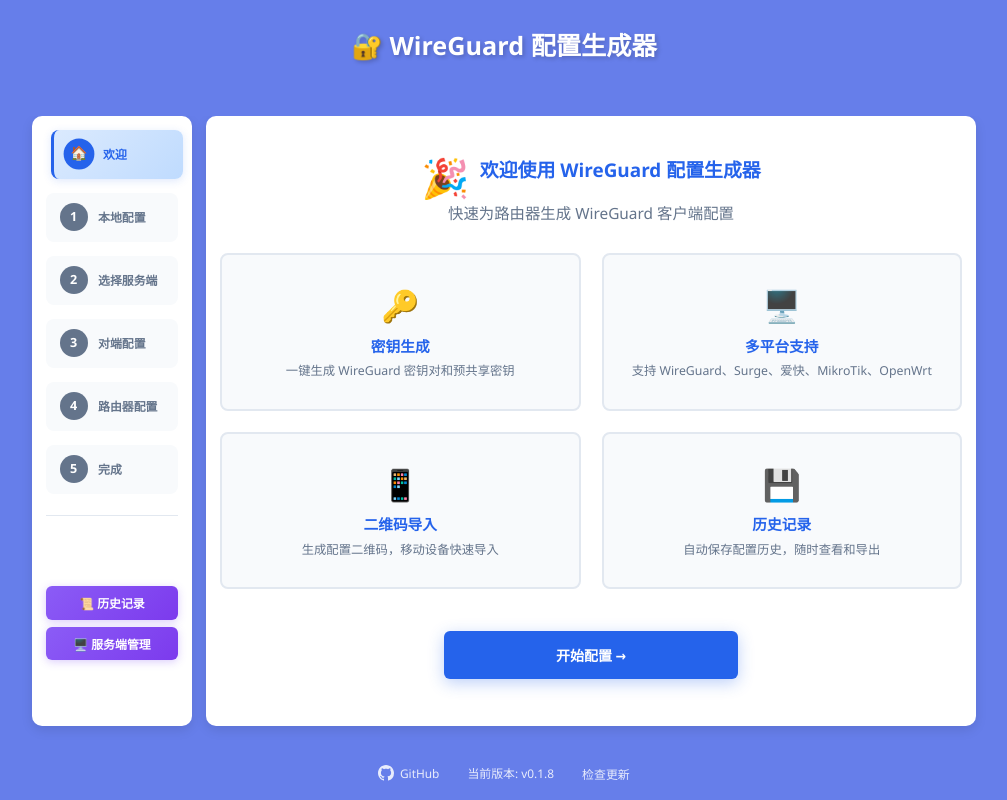
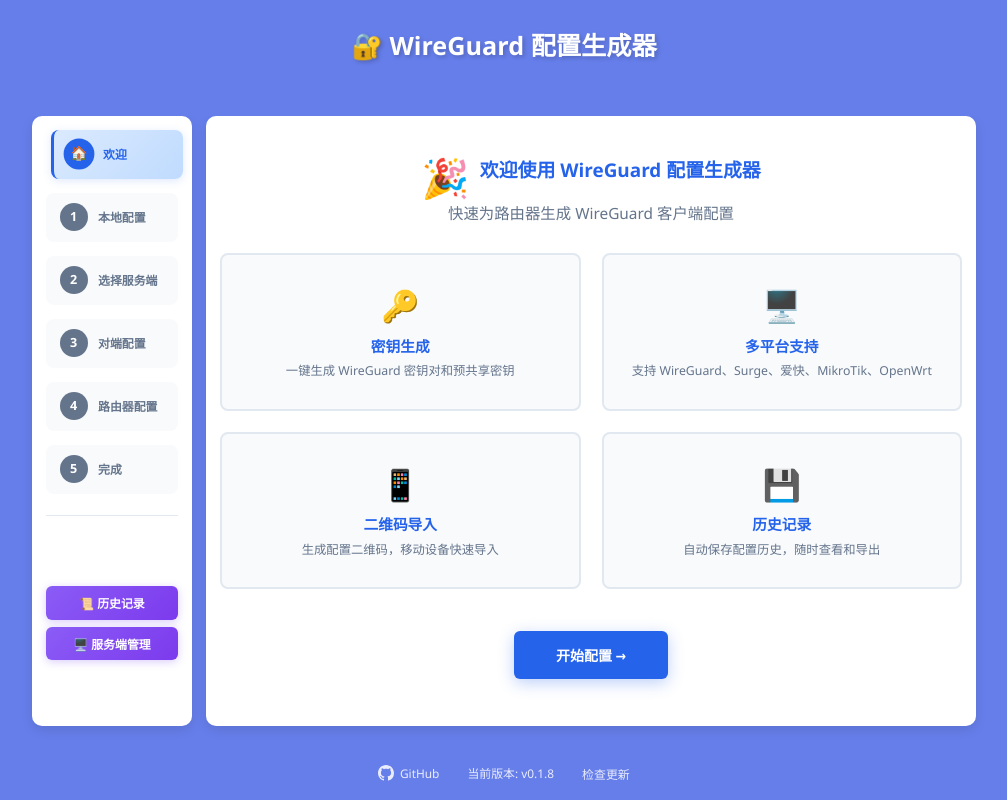
Before and after one commit to claudioagonized10/wireguard-config-generator, a React (Vite) app: page / in a window 1280 px wide. Shown: the whole page, without its empty margins (136-1143 px from the left). Built offline with nearby package versions, Linux system fonts and the light colour scheme.

Commit message:
update css

```diff
--- a/src/styles/App.css
+++ b/src/styles/App.css
@@ -1144,7 +1144,7 @@
 }
 
 .btn-large {
-  padding: 1rem 8rem;
+  padding: 1rem 3rem;
   font-size: 1rem;
   font-weight: 700;
   box-shadow: 0 4px 16px rgba(37, 99, 235, 0.3);
```
